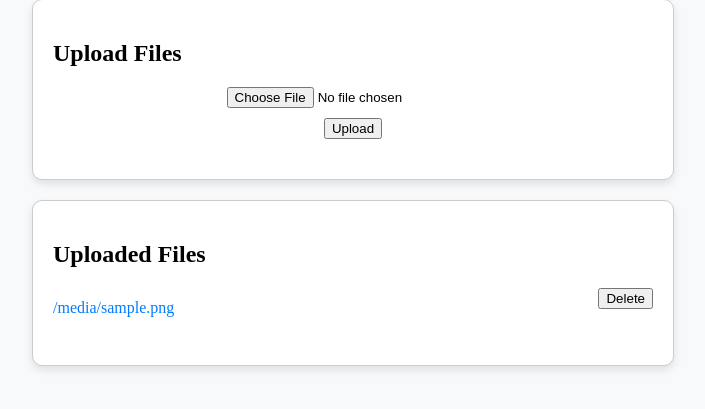
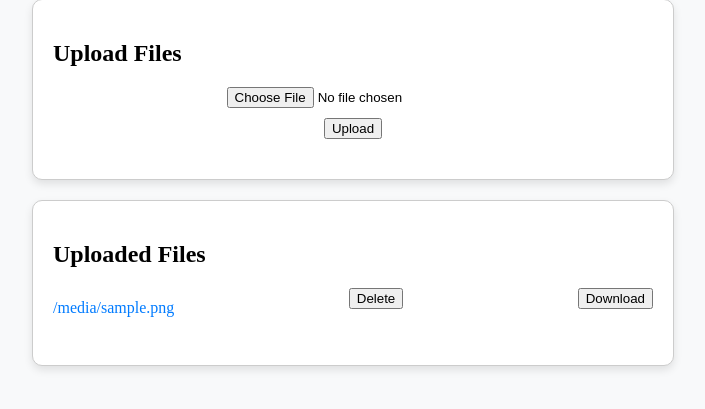
Before and after one commit to m0opha/file-web-server, a Flask app: template src/templates/index.html in a window 1280 px wide. Shown: the part 121-530 px from the top of the page, without its empty margins (308-1013 px from the left). Run offline with Flask 3, Linux system fonts and the light colour scheme; the template is opened without the code that fills it: most values are stand-ins (such as "Sample title", 1, 10 or a date in 2020).

Commit message:
mininal changes

```diff
--- a/src/main.py
+++ b/src/main.py
@@ -38,9 +38,9 @@ def upload_file():
 
 @app.route('/download/<filename>')
 def download_file(filename):
-    print(app.config['UPLOAD_FOLDER'])
-    return send_from_directory(app.config['UPLOAD_FOLDER'], filename)
-
+    # Suponiendo que los archivos están en una carpeta llamada "archivos"
+    file_path = f"{app.config['UPLOAD_FOLDER']}/{filename}"
+    return send_file(file_path, as_attachment=True)
 
 @app.route('/delete/<filename>', methods=['POST'])
 def delete_file(filename):
--- a/src/templates/index.html
+++ b/src/templates/index.html
@@ -84,11 +84,19 @@
                 {% for file in files %}
                     <li>
                         <a href="{{ url_for('download_file', filename=file) }}">{{ file }}</a>
+
                         <div class="actions">
                             <form action="{{ url_for('delete_file', filename=file) }}" method="post">
                                 <button type="submit">Delete</button>
                             </form>
                         </div>
+
+                        <div class="actions">
+                            <form action="{{ url_for('download_file', filename=file) }}" method="get">
+                                <button type="submit">Download</button>
+                            </form>
+                        </div>
+
                     </li>
                 {% endfor %}
             </ul>
```
Also changed, not shown: 3 other files.
